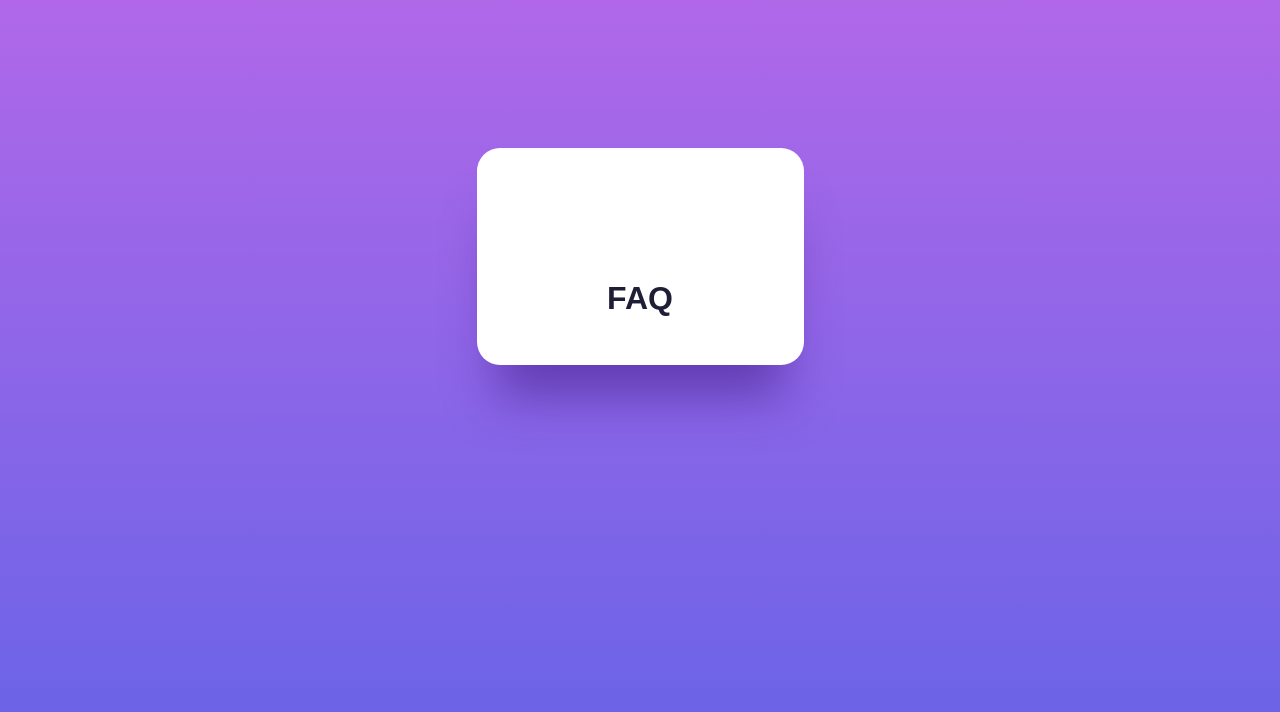
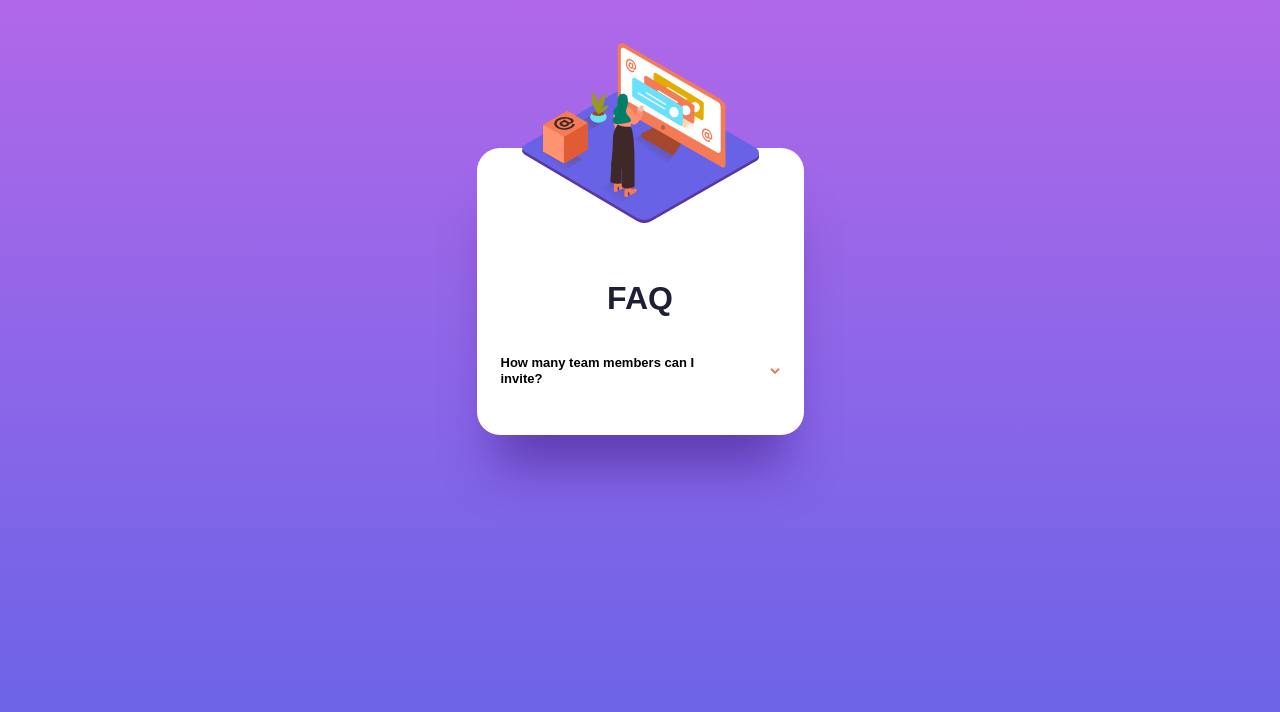
Before and after one commit to marriamdd/faq-accordion-card, a React (Vite) app: page / in a window 1280 px wide. Shown: the top 712 px of the page. Built offline with nearby package versions, Linux system fonts and the light colour scheme.

Commit message:
add question section with arrow icon and add some styles

```diff
--- a/src/App.jsx
+++ b/src/App.jsx
@@ -2,7 +2,9 @@ import { useState } from "react";
 import styled from "styled-components";
 import { GlobalStyles } from "./Globals";
 import "./App.css";
-
+import IllustrationMobile from "/images/illustration-woman-online-mobile.svg";
+import IllustrationMobileSHadow from "/images/bg-pattern-mobile.svg";
+import Question from "./components/Question_Component";
 function App() {
   const [count, setCount] = useState(0);
 
@@ -10,7 +12,10 @@ function App() {
     <>
       <GlobalStyles />
       <Main>
-<Title>FAQ</Title>
+        <img src={IllustrationMobile} alt="girl illustration" />
+
+        <Title>FAQ</Title>
+        <Question></Question>
       </Main>
     </>
   );
@@ -21,16 +26,24 @@ const Main = styled.main`
   width: 32.7rem;
   padding: 13.2rem 2.4rem 4.8rem;
   display: flex;
-  align-items:center;
+  align-items: center;
   flex-direction: column;
   gap: 3.8rem;
   border-radius: 23px;
   background: #fff;
   box-shadow: 0px 50px 50px -20px rgba(53, 18, 122, 0.5);
+  position: relative;
+
+& >img {
+    width: 23.7rem;
+    height: 18rem;
+    position: absolute;
+    top: -10.5rem;
+  }
 `;
-const Title=styled.h1`
-  color: #1E1F36;
-font-size: 3.2rem;
-font-weight: 700;
-line-height: normal;
-`
+const Title = styled.h1`
+  color: #1e1f36;
+  font-size: 3.2rem;
+  font-weight: 700;
+  line-height: normal;
+`;
--- /dev/null
+++ b/src/components/Question_Component.jsx
@@ -0,0 +1,29 @@
+import styled from "styled-components";
+import Arrow from "/images/icon-arrow-down.svg";
+export default function Question_Component() {
+  return (
+    <QuestionSection>
+      <div>
+        <Question>How many team members can I invite?</Question>
+        <img src={Arrow} alt="arrow icon" />
+      </div>
+    </QuestionSection>
+  );
+}
+
+const QuestionSection = styled.section`
+  display: flex;
+  flex-direction: column;
+  gap: 1.2rem;
+
+  div{
+    display:flex;
+    align-items: center;
+    gap: 3.4rem;
+  }
+`;
+const Question = styled.h2`
+  font-size: 1.3rem;
+  font-weight: 700;
+  line-height: 1.6rem;
+`;
```
